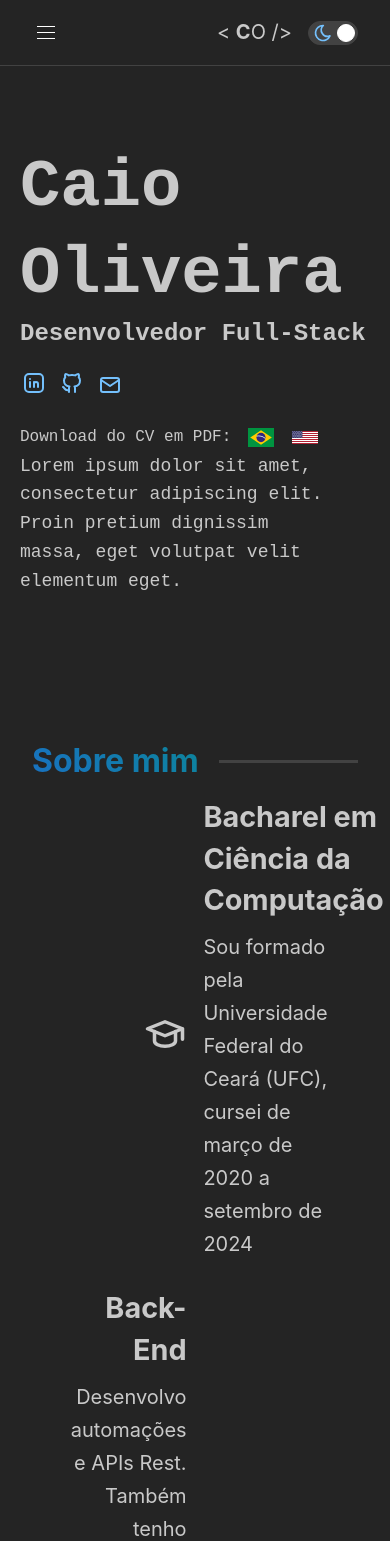
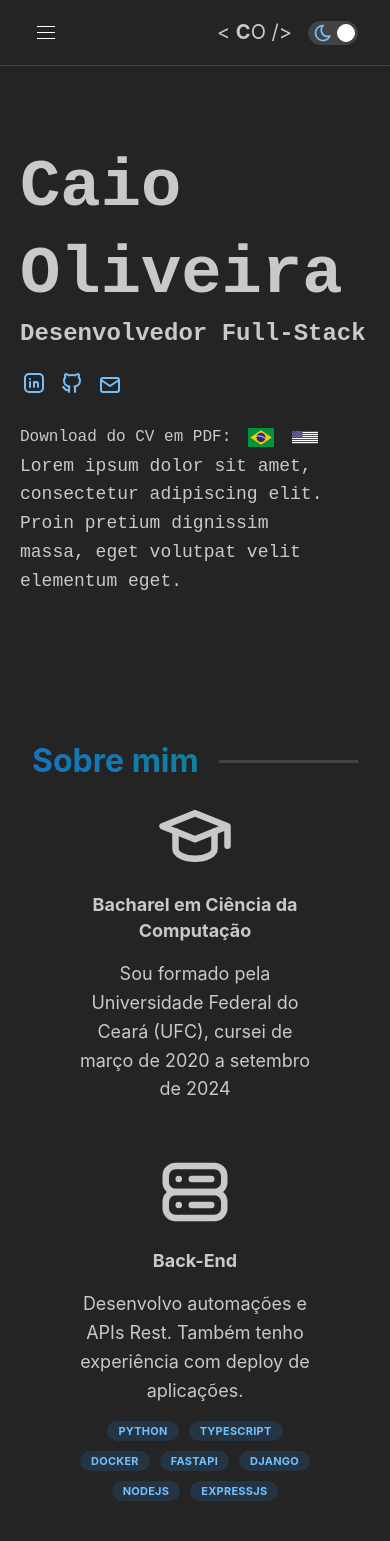
Before and after one commit to caiofov/caiofov.github.io, a React (Create React App) app: page / in a window 390 px wide. Shown: the top 1541 px of the page. Built offline with nearby package versions, Linux system fonts and the light colour scheme.

Commit message:
feat: responsive about section

```diff
--- a/src/components/sections/About.tsx
+++ b/src/components/sections/About.tsx
@@ -1,29 +1,56 @@
 import {
   Badge,
-  ColorSwatch,
-  Grid,
-  GridCol,
   Group,
   Text,
   ThemeIcon,
-  Timeline,
   Title,
+  useMatches,
 } from "@mantine/core";
 import React from "react";
 import { useTranslation } from "react-i18next";
-import { Trans } from "react-i18next";
 import { Section } from "./Section";
-import {
-  Icon,
-  IconBrowser,
-  IconDatabase,
-  IconServer2,
-} from "@tabler/icons-react";
+import { Icon } from "@tabler/icons-react";
 
 import { typedEntries } from "../../utils/functions";
 
 import { ABOUT_SECTIONS, SECTION_ICONS } from "../../utils/about";
-const IconAbout: React.FC<{
+
+const ItemAboutMobile: React.FC<{
+  Icon: Icon;
+  badges: string[];
+  title: string;
+  text: string;
+}> = ({ Icon, title, text, badges }) => {
+  const [titleSize, textSize] = useMatches({
+    sm: ["1.7rem", "xl"],
+    base: ["1.6", "lg"],
+  });
+  return (
+    <Group
+      w="70%"
+      align="center"
+      justify="center"
+      style={{ textAlign: "center", flexDirection: "column" }}
+    >
+      <ThemeIcon size="80" variant="transparent" c="inherit" radius="md">
+        <Icon size="80" />
+      </ThemeIcon>
+      <Title style={{ fontSize: titleSize }} order={4}>
+        {title}
+      </Title>
+      <Text size={textSize}>{text}</Text>
+      <Group gap="xs" justify="center">
+        {badges.map((b) => (
+          <Badge key={b} variant="light">
+            {b}
+          </Badge>
+        ))}
+      </Group>
+    </Group>
+  );
+};
+
+const ItemAboutDesktop: React.FC<{
   Icon: Icon;
   badges: string[];
   title: string;
@@ -31,14 +58,14 @@ const IconAbout: React.FC<{
   alignLeft: boolean;
 }> = ({ Icon, title, text, badges, alignLeft }) => {
   const IconComponent = (
-    <ThemeIcon size="xl" variant="transparent" c="inherit" radius="md">
-      <Icon size="100" />
+    <ThemeIcon size="70" variant="transparent" c="inherit" radius="md">
+      <Icon size="70" />
     </ThemeIcon>
   );
   const textAlign = alignLeft ? "left" : "right";
 
   const BodyComponent = (
-    <Group w="47%" gap="xs" justify={!alignLeft ? "flex-end" : "flex-start"}>
+    <Group w="45%" gap="xs" justify={!alignLeft ? "flex-end" : "flex-start"}>
       <Title style={{ fontSize: "1.8rem", textAlign }} order={4}>
         {title}
       </Title>
@@ -75,12 +102,21 @@ const IconAbout: React.FC<{
 
 export const About = () => {
   const { t } = useTranslation();
+  const isMobile = useMatches({ md: false, base: true });
   return (
     <Section text={t("sections.about.name")} id="about">
-      <Group display="flex" justify="center">
+      <Group display="flex" justify="center" gap="xl">
         {typedEntries(ABOUT_SECTIONS).map(([section, skills], idx) => {
-          return (
-            <IconAbout
+          return isMobile ? (
+            <ItemAboutMobile
+              Icon={SECTION_ICONS[section]}
+              title={t(`sections.about.${section}.title`)}
+              text={t(`sections.about.${section}.text`)}
+              badges={skills}
+              key={section}
+            />
+          ) : (
+            <ItemAboutDesktop
               Icon={SECTION_ICONS[section]}
               title={t(`sections.about.${section}.title`)}
               text={t(`sections.about.${section}.text`)}
```
